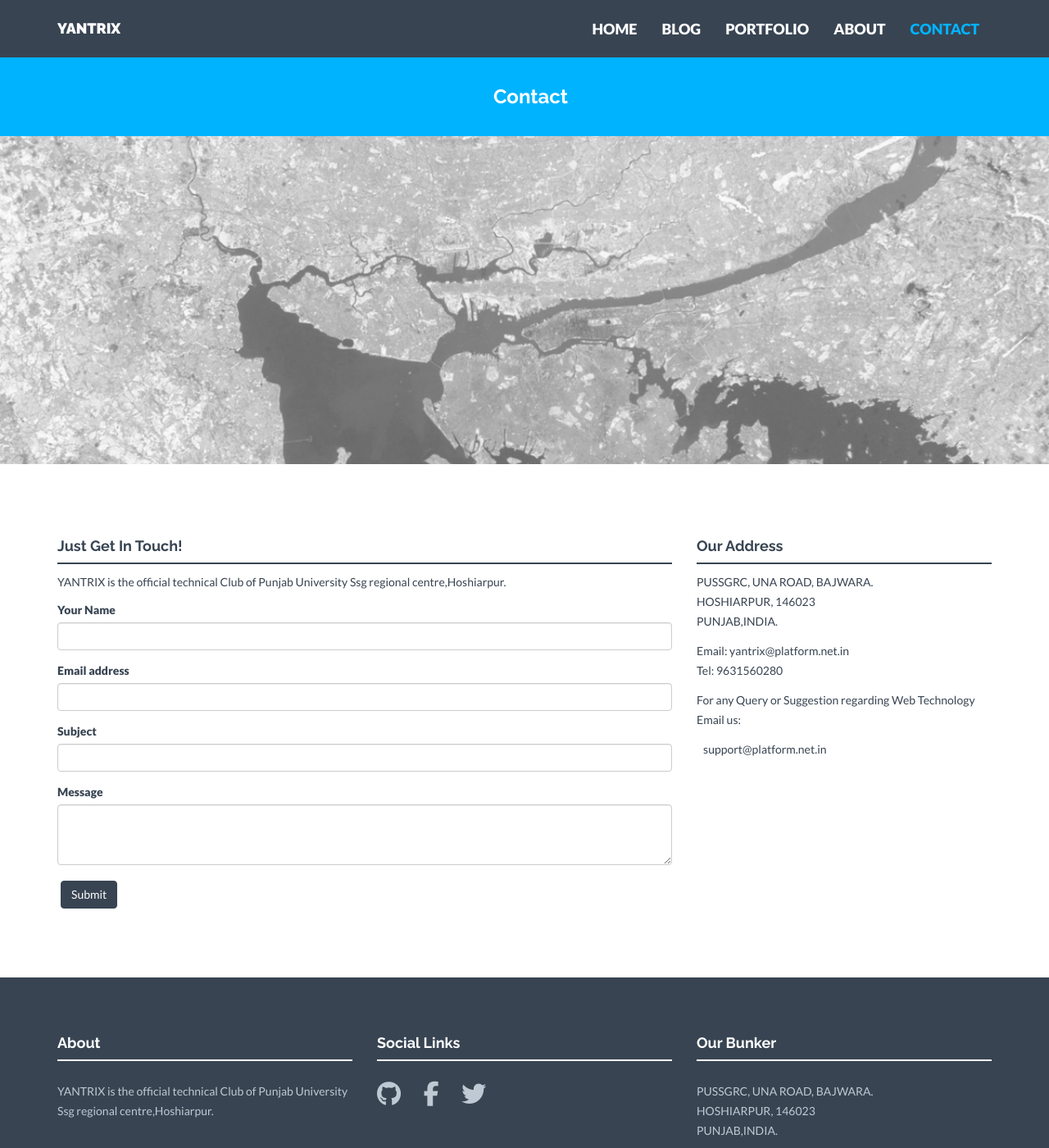
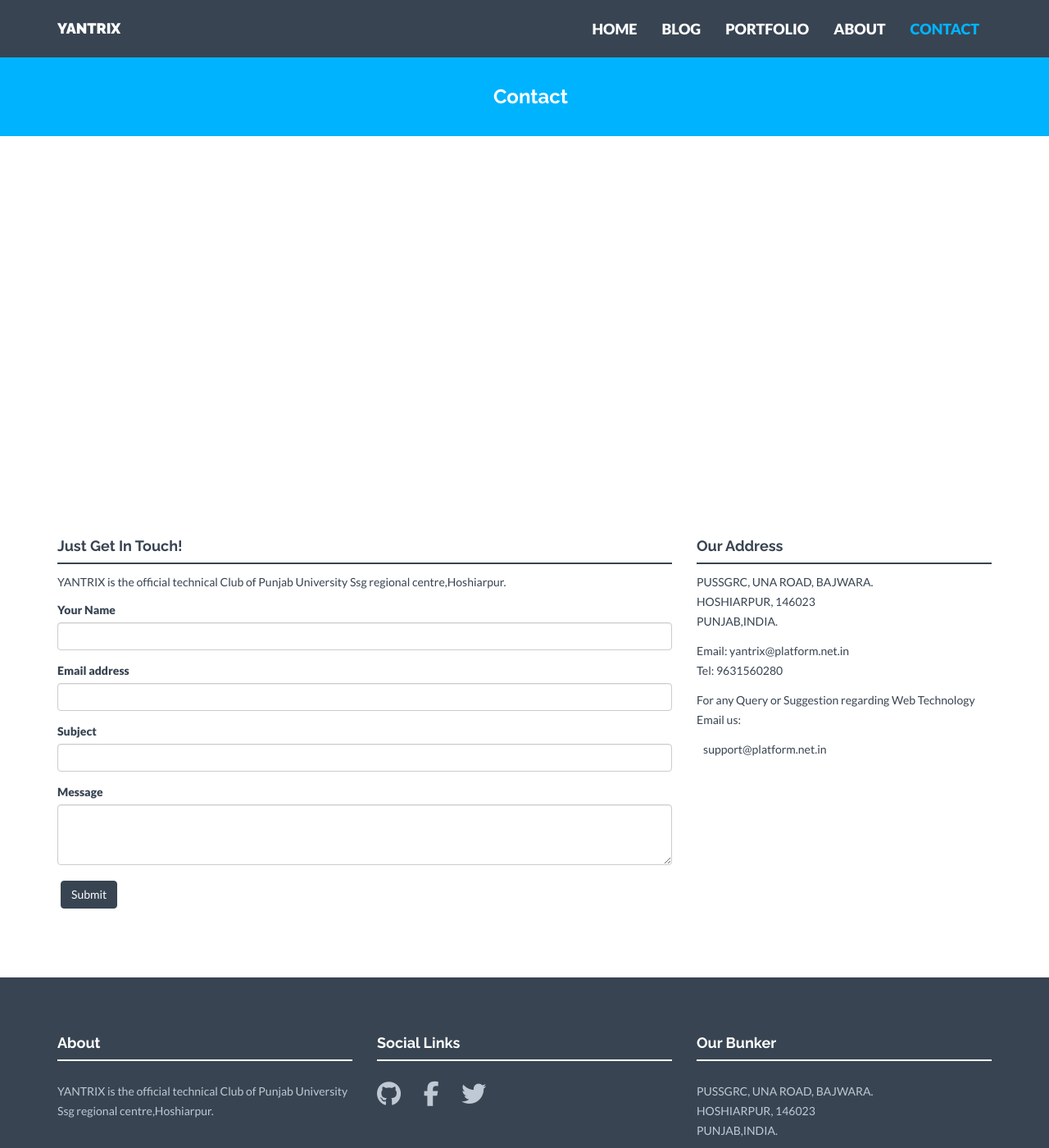
Before and after one commit to 17TarunGupta/pussgrc.github.io, a Jekyll site: the page built from contact.html, in a window 1280 px wide and 1400 px high. Shown: the whole window at 82% size. Built offline with Jekyll 4.4.1, drawn with Linux system fonts in a browser that asks for light colours; nearby versions of some CDN libraries.

Commit message:
Update main.css

```diff
--- a/_includes/css/main.css
+++ b/_includes/css/main.css
@@ -445,7 +445,7 @@ csmall {
 
 /* Contact Page */
 #contactwrap {
-	background: url(../img/contact.jpg) no-repeat center top;
+/*	background: url(../img/contact.jpg) no-repeat center top; */
 	margin-top: -60px;
 	padding-top:0px;
 	text-align:center;
```
